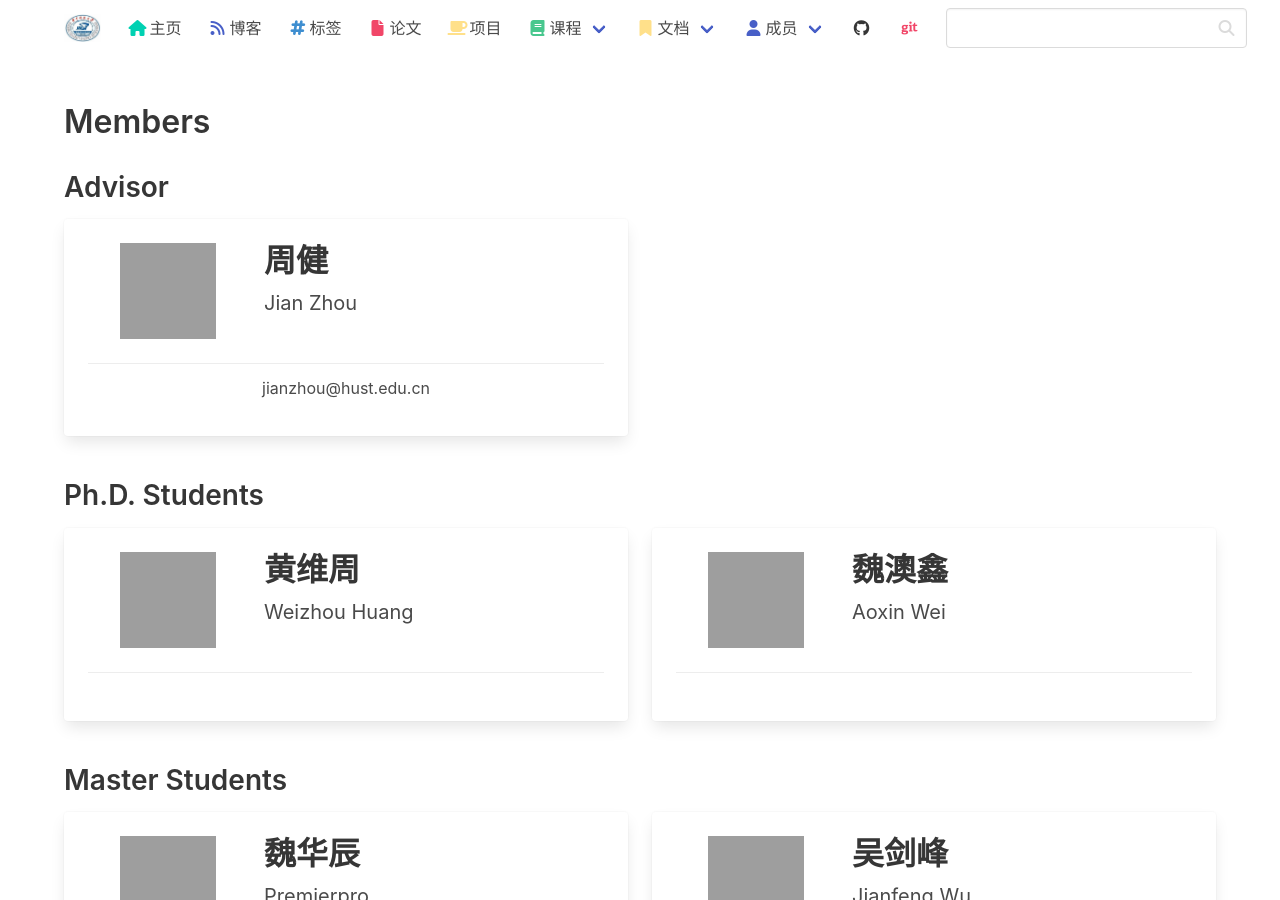
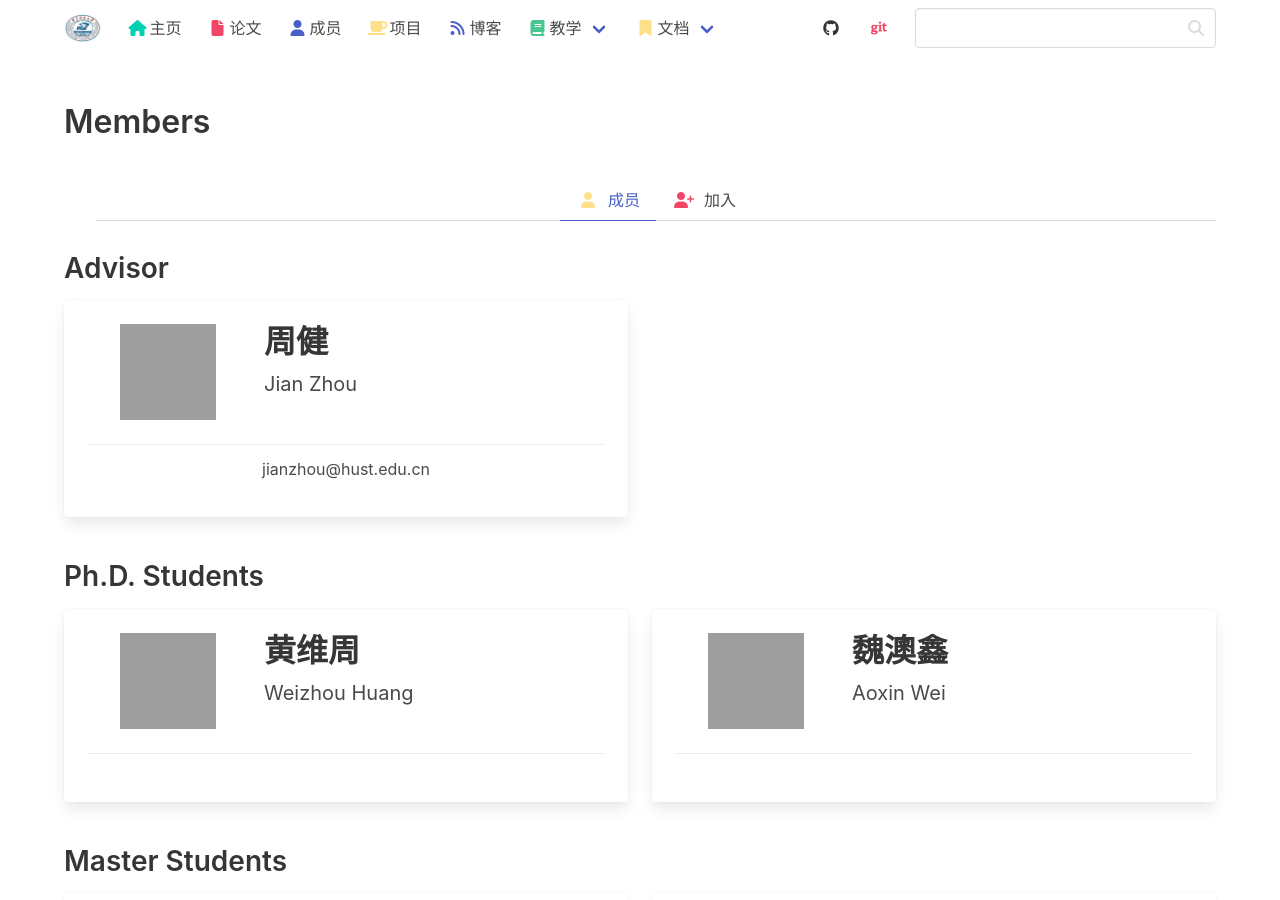
Before and after one commit to haslaboratory/haslaboratory.github.io, a Jekyll site: the page built from pages/members.md, in a window 1280 px wide and 900 px high. Built offline with Jekyll 4.4.1, drawn with Linux system fonts in a browser that asks for light colours; nearby versions of some CDN libraries; library files that are not in the unit come from our copies; comment, search, counter and statistics services are not loaded; grey boxes are pictures that could not be loaded.

Commit message:
update menu

```diff
--- a/_config.yml
+++ b/_config.yml
@@ -23,7 +23,7 @@ jekyll-archives:
     tag: /tag/:name/
     category: /category/:name/
 
-paginate: 12
+paginate: 24
 paginate_path: /blog/:num/
 
 plugins:
--- a/_includes/bulma_navbar.html
+++ b/_includes/bulma_navbar.html
@@ -24,25 +24,18 @@
                     <span>主页</span>
                 </a>
 
-                <a class="navbar-item" href="/blog/">
-                    <span class="icon has-text-link">
-                        <i class="fas fa-rss"></i>
-                    </span>
-                    <span>博客</span>
-                </a>
-
-                <a class="navbar-item" href="/tags/">
-                    <span class="icon has-text-info">
-                        <i class="fas fa-hashtag"></i>
-                    </span>
-                    <span>标签</span>
-                </a>
-
                 <a class="navbar-item" href="/publications.html">
                     <span class="icon has-text-danger">
                         <i class="fas fa-file"></i>
                     </span>
                     <span>论文</span>
+                </a>
+
+                <a class="navbar-item" href="/members/">
+                    <span class="icon has-text-link">
+                        <i class="far fa-user"></i>
+                    </span>
+                    <span>成员</span>
                 </a>
 
                 <a class="navbar-item" href="/projects.html">
@@ -52,12 +45,19 @@
                     <span>项目</span>
                 </a>
 
+                <a class="navbar-item" href="/blog/">
+                    <span class="icon has-text-link">
+                        <i class="fas fa-rss"></i>
+                    </span>
+                    <span>博客</span>
+                </a>
+
                 <div class="navbar-item has-dropdown is-hoverable">
                     <a class="navbar-link">
                         <span class="icon has-text-success">
                             <i class="fas fa-book"></i>
                         </span>
-                        <span>课程</span>
+                        <span>教学</span>
                     </a>
 
                     <div class="navbar-dropdown">
@@ -97,31 +97,6 @@
                         </a>
                     </div>
                 </div>
-
-                <div class="navbar-item has-dropdown is-hoverable">
-                    <a class="navbar-link">
-                        <span class="icon has-text-link">
-                            <i class="far fa-user"></i>
-                        </span>
-                        <span>成员</span>
-                    </a>
-
-                    <div class="navbar-dropdown">
-                        <a class="navbar-item" href="/members/">
-                            <span class="icon has-text-warning">
-                                <i class="fas fa-user"></i>
-                            </span>
-                            <span>在研人员</span>
-                        </a>
-
-                        <a class="navbar-item" href="/join/">
-                            <span class="icon has-text-danger">
-                                <i class="fas fa-user-plus"></i>
-                            </span>
-                            <span>加入我们</span>
-                        </a>
-                    </div>
-                </div>
             </div>
 
             <div class="navbar-end">
--- a/pages/members.md
+++ b/pages/members.md
@@ -3,6 +3,23 @@ title: Members
 layout: page
 permalink: /members/
 ---
+
+<div class="tabs is-centered">
+    <ul>
+        <li class="is-active"><a href="/members/">
+            <span class="icon has-text-warning">
+                <i class="fas fa-user"></i>
+            </span>
+            <span>成员</span>
+        </a></li>
+        <li><a href="/join/">
+            <span class="icon has-text-danger">
+                <i class="fas fa-user-plus"></i>
+            </span>
+            <span>加入</span>
+        </a></li>
+    </ul>
+</div>
 
 {% assign advisors = site.data.members | where:'degree', "Advisor" | sort:'join' %}
 {% assign doctors = site.data.members | where:'degree', "Doctor" | sort:'join' %}
```
Also changed, not shown: blog/index.html (+17 -0 lines), join/index.md (+19 -0 lines), pages/tags.html (+20 -1 lines).
